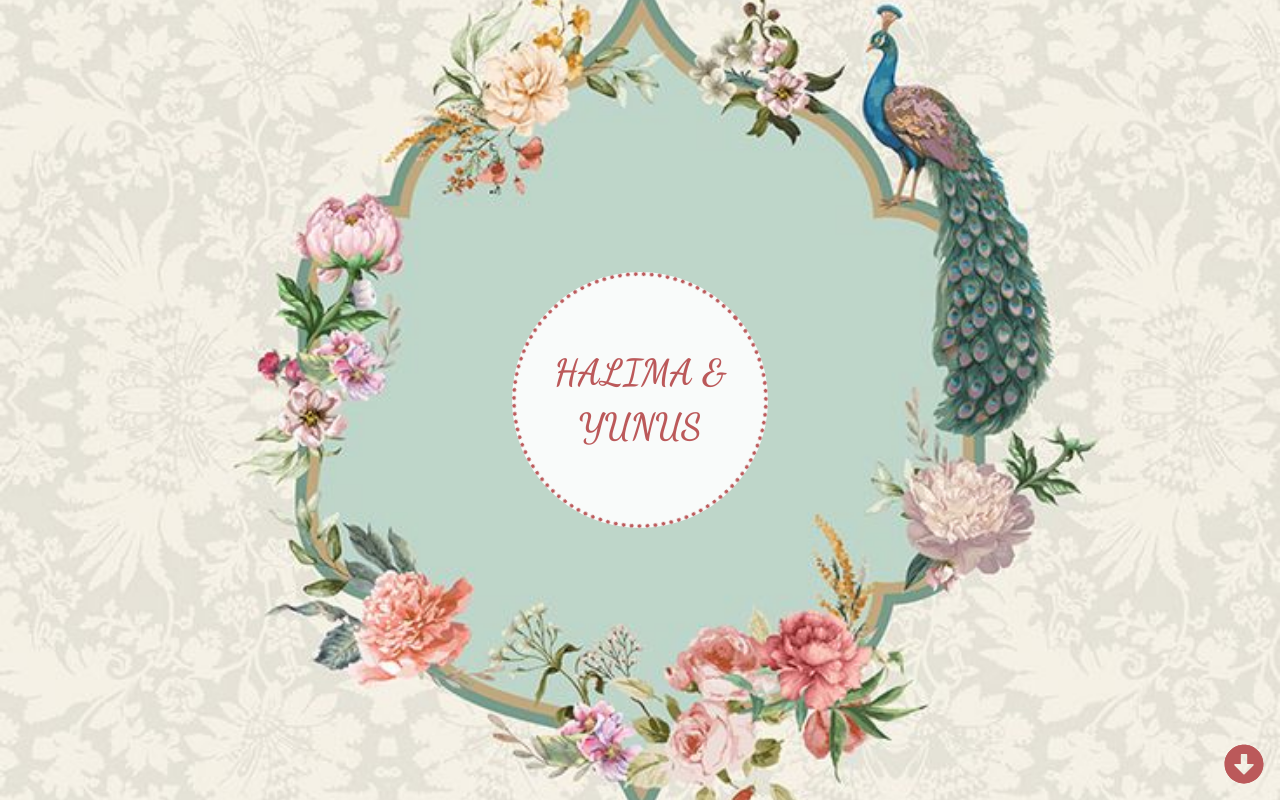
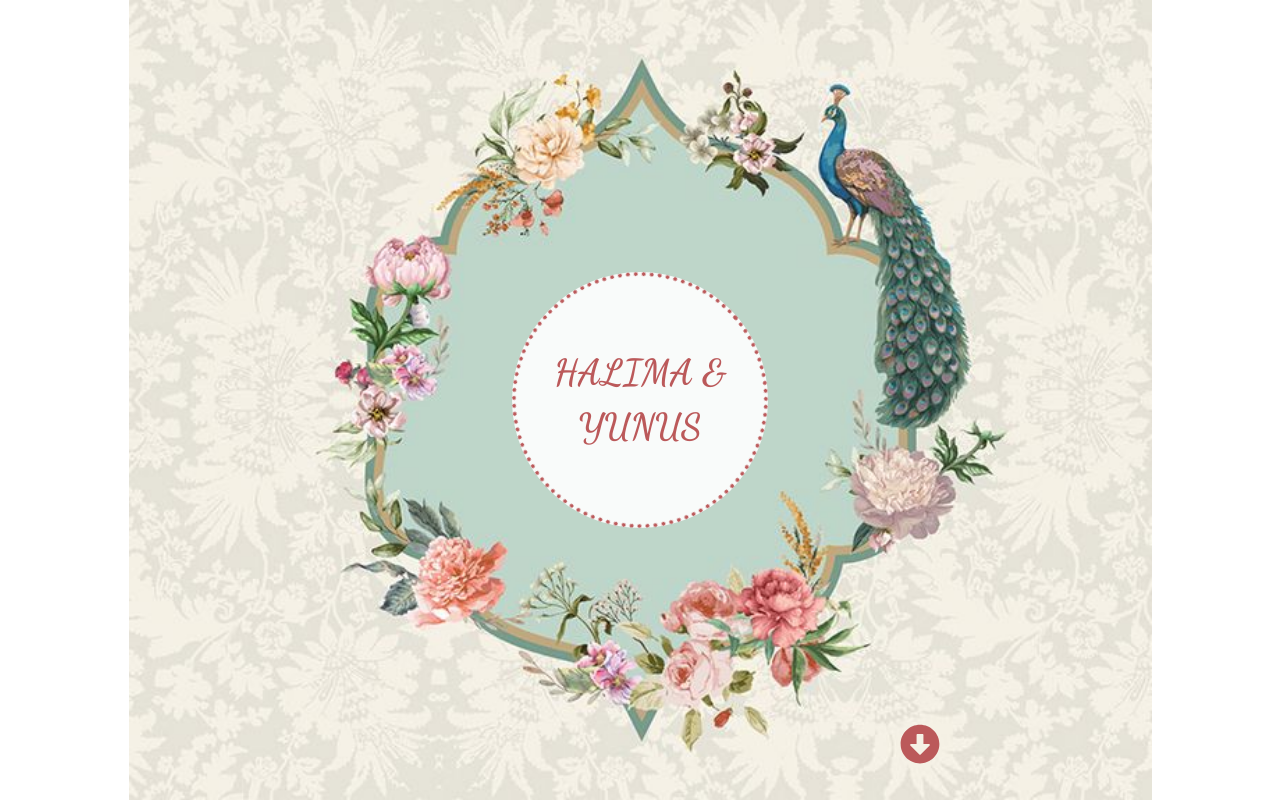
Before and after one commit to SehrishTanveer2002/wedding_Invitation, a React (Create React App) app in the folder wedding-invite/: page / in a window 1280 px wide. Built offline with nearby package versions, Linux system fonts and the light colour scheme.

Commit message:
Updating step 0 for responsiveness

```diff
--- a/wedding-invite/src/components/WeddingInvitation.jsx.jsx
+++ b/wedding-invite/src/components/WeddingInvitation.jsx.jsx
@@ -58,10 +58,9 @@ END:VCALENDAR`;
       {step === 0 && (
           <motion.div
             key="step1"
-            className="absolute inset-0 flex justify-center items-center"
+            className="absolute inset-0 flex justify-center items-center bg-cover lg:bg-contain lg:bg-no-repeat"
             style={{
               backgroundImage: `url(${nextBackgroundImage})`,
-              backgroundSize: "cover",
               backgroundPosition: "center",
             }}
             initial={{ opacity: 0 }}
@@ -689,20 +688,18 @@ END:VCALENDAR`;
         </motion.div>
       )}
 
+
       <motion.div
-        className="absolute bottom-4 right-4 cursor-pointer z-50"
-        onClick={nextStep}
-      >
-        <FaArrowAltCircleDown size={40} color="#bb595a" />
-      </motion.div>
+  className="absolute bottom-4 right-4 lg:right-80 transform -translate-x-1/2 -translate-y-1/2 cursor-pointer z-50 block"
+  onClick={nextStep}
+>
+  <FaArrowAltCircleDown size={40} color="#bb595a" />
+</motion.div>
 
 
-<motion.div
-          className="absolute bottom-4 right-4 cursor-pointer z-50"
-          onClick={nextStep}
-        >
-          <FaArrowAltCircleDown size={40} color="#bb595a" />
-        </motion.div>
+
+
+
       </AnimatePresence>
     </div>
   );
```
